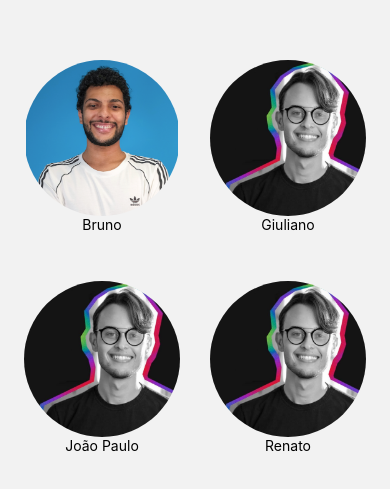
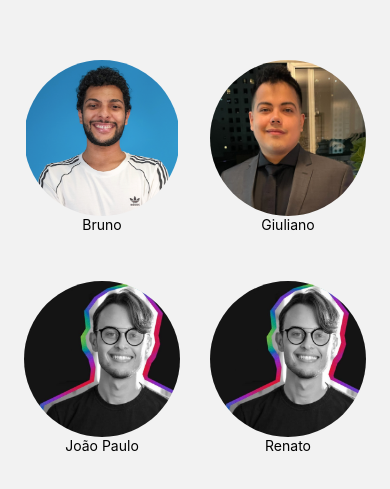
Before and after one commit to joaopaulolimat/mobileStudentsFiapPresentation, a React Native app: screen /Home in a window 390 px wide. Shown: the part 165-654 px from the top of the page. Built offline with nearby package versions, Linux system fonts and the light colour scheme.

Commit message:
Adiciono minhas infos

```diff
--- a/src/assets/images/index.js
+++ b/src/assets/images/index.js
@@ -1,2 +1,3 @@
 export {default as JoaoAvatar} from './joao.jpg';
 export {default as BrunoAvatar} from './bruno.png';
+export {default as GiulianoAvatar} from './giuliano.jpeg';
--- a/src/screens/Home/index.tsx
+++ b/src/screens/Home/index.tsx
@@ -1,7 +1,7 @@
 import React from 'react';
 import {View, SafeAreaView, StyleSheet} from 'react-native';
 import {Avatar} from '../../components';
-import {JoaoAvatar, BrunoAvatar} from '../../assets/images';
+import {JoaoAvatar, BrunoAvatar, GiulianoAvatar} from '../../assets/images';
 
 export default function Home() {
   return (
@@ -16,7 +16,15 @@ export default function Home() {
           `,
           }}
         />
-        <Avatar name="Giuliano" image={JoaoAvatar} />
+        <Avatar
+        name="Giuliano"
+        image={GiulianoAvatar}
+        details={{
+          name: 'Giuliano da Costa Accorsi',
+          description: `Atualmente trabalho com Swift.Sou desenvolvedor mobile há três anos, tenho proficiência em Swift e uma sólida formação em Análise e Desenvolvimento de Sistemas.
+        `,
+        }}
+        />
       </View>
       <View style={styles.line}>
         <Avatar name="João Paulo" image={JoaoAvatar} />
```
Also changed, not shown: src/assets/images/giuliano.jpeg (added).
